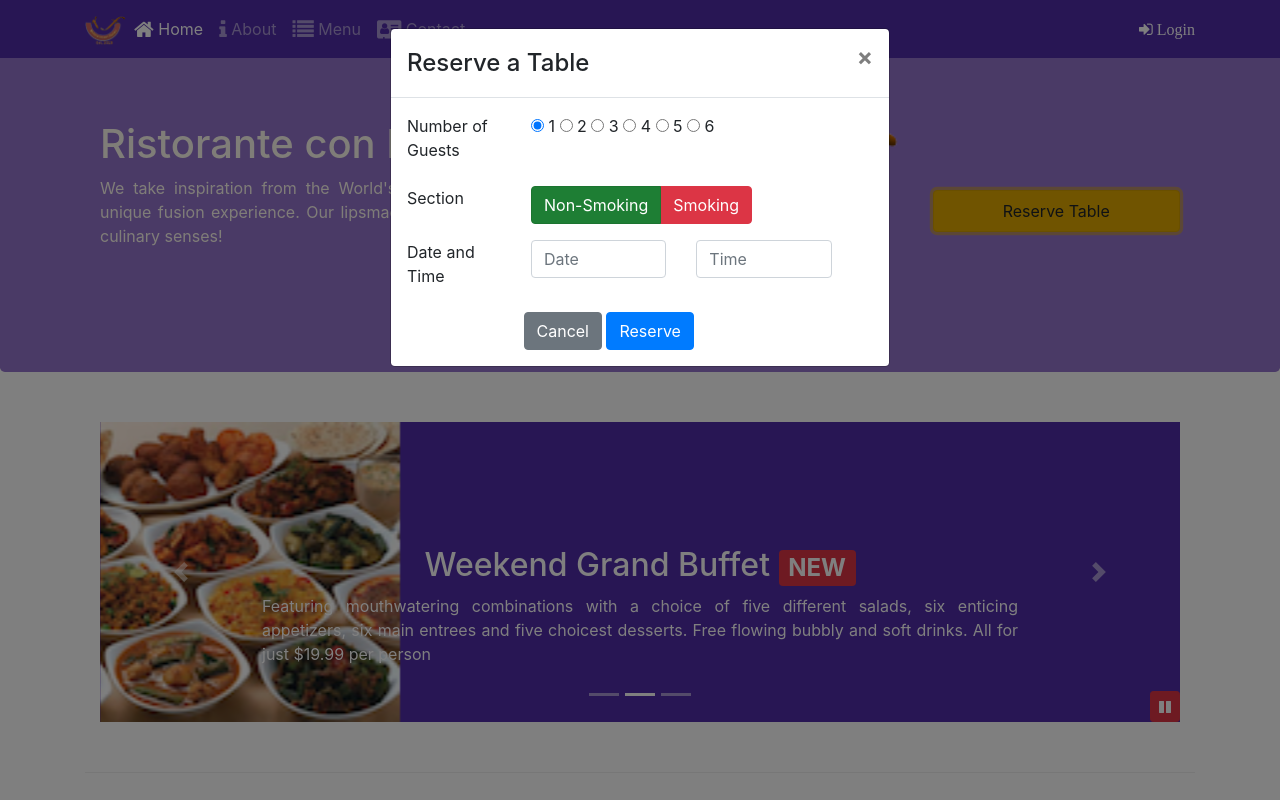
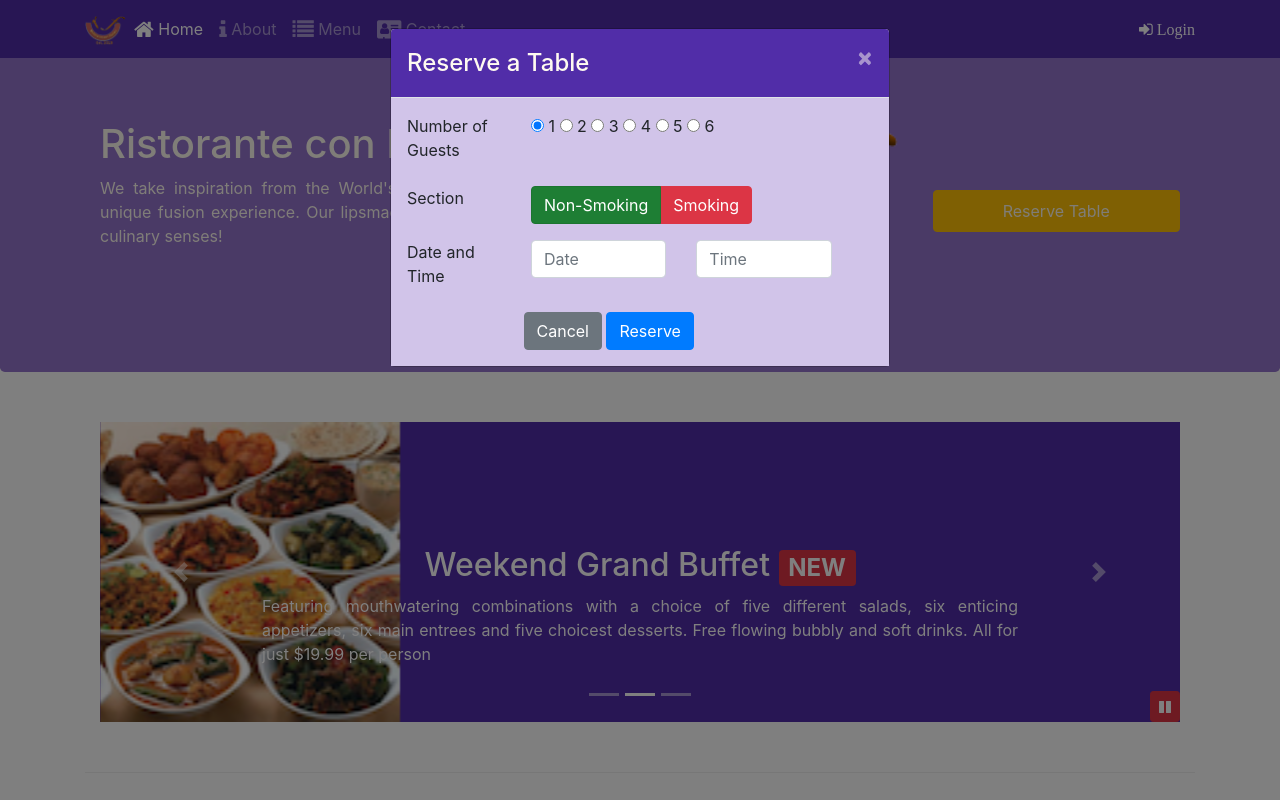
Before and after one commit to sanketdonekar/frontend, a website: page index.html in a window 1280 px wide. Both pictures are taken after a click on the button "Reserve Table". Shown: the top 800 px of the page. Drawn offline with nearby package versions, Linux system fonts and the light colour scheme.

Commit message:
assignment 4

```diff
--- a/css/styles.scss
+++ b/css/styles.scss
@@ -74,3 +74,14 @@ body{
     bottom: 0px;
     z-index: 1;
 }
+.modal-header{
+    background-color: $background-dark;
+    color: floralwhite;
+    .close{
+        color: floralwhite;
+    }
+
+}
+.modal-body{
+    background-color: $background-pale;
+}
--- a/index.html
+++ b/index.html
@@ -10,6 +10,7 @@
     <link rel="stylesheet" href="node_modules/bootstrap-social/bootstrap-social.css">
     <link href="https://maxcdn.bootstrapcdn.com/font-awesome/4.7.0/css/font-awesome.min.css" rel="stylesheet" />
     <link rel="stylesheet" href="css/styles.css">
+
     <title>Ristorante Con Fusion</title>
 </head>
 
@@ -40,8 +41,8 @@
                 </ul>
 
                 <span class="navbar-text">
-                    <a data-toggle="modal" data-target="#loginModal">
-                        <span class="fa fa-sign-in">
+                    <a>
+                        <span class="fa fa-sign-in" id="loginLink">
                             Login
                         </span>
                     </a>
@@ -53,7 +54,7 @@
 
 
 
-
+    <!-- loginModal-->
 
     <div id="loginModal" class="modal fade" role="dialog">
         <div class="modal-dialog modal-lg" role="content">
@@ -62,7 +63,7 @@
                     <h4 class="modal-title">
                         Login
                     </h4>
-                    <button type="button" class="colse" data-dismiss="modal">
+                    <button type="button" class="close" data-dismiss="modal">
                         &times;
                     </button>
                 </div>
@@ -109,13 +110,15 @@
                 <div class="row col-12 col-sm align-self-center ">
                     <img src="img/logo.png" class="alig align-self-center col-sm-6" alt="" class="image-fluid">
                     <div class="col-12 col-sm align-self-center">
-                        <a role="button" class="btn btn-block nav-link btn-warning" data-toggle="modal" data-html="true"
-                            href="#myModal">Reserve Table</a>
+                        <a role="button" class="btn btn-block nav-link btn-warning" id="modalButton">Reserve Table</a>
                     </div>
                 </div>
             </div>
         </div>
     </header>
+
+
+    <!--Reserve table modal-->
 
 
     <div class="container">
@@ -268,20 +271,9 @@
                     <button class="btn btn-danger btn-sm" id="carouselButton">
                         <span id="carousel-button-icon" class="fa fa-pause"></span>
                     </button>
-
-
-
-
-
                 </div>
             </div>
         </div>
-
-
-
-
-
-
 
 
 
@@ -390,8 +382,6 @@
     <script src="node_modules/popper.js/dist/popper.min.js"></script>
     <script src="node_modules/bootstrap/dist/js/bootstrap.min.js"></script>
     <script src="node_modules/bootstrap/dist/js/bootstrap.bundle.min.js"></script>
-    <script src="node_modules/jquery/dist/jquery.min.js"></script>
-
 
 
     <script>
@@ -411,8 +401,20 @@
             });
         });
     </script>
-
-
+    <script>
+        $(document).ready(function () {
+            $("#modalButton").click(function () {
+                $("#myModal").modal();
+            });
+        });
+    </script>
+    <script>
+        $(document).ready(function () {
+            $("#loginLink").click(function () {
+                $("#loginModal").modal();
+            });
+        });
+    </script>
 </body>
 
 </html>
```
Also changed, not shown: css/styles.css, 1 other file.
